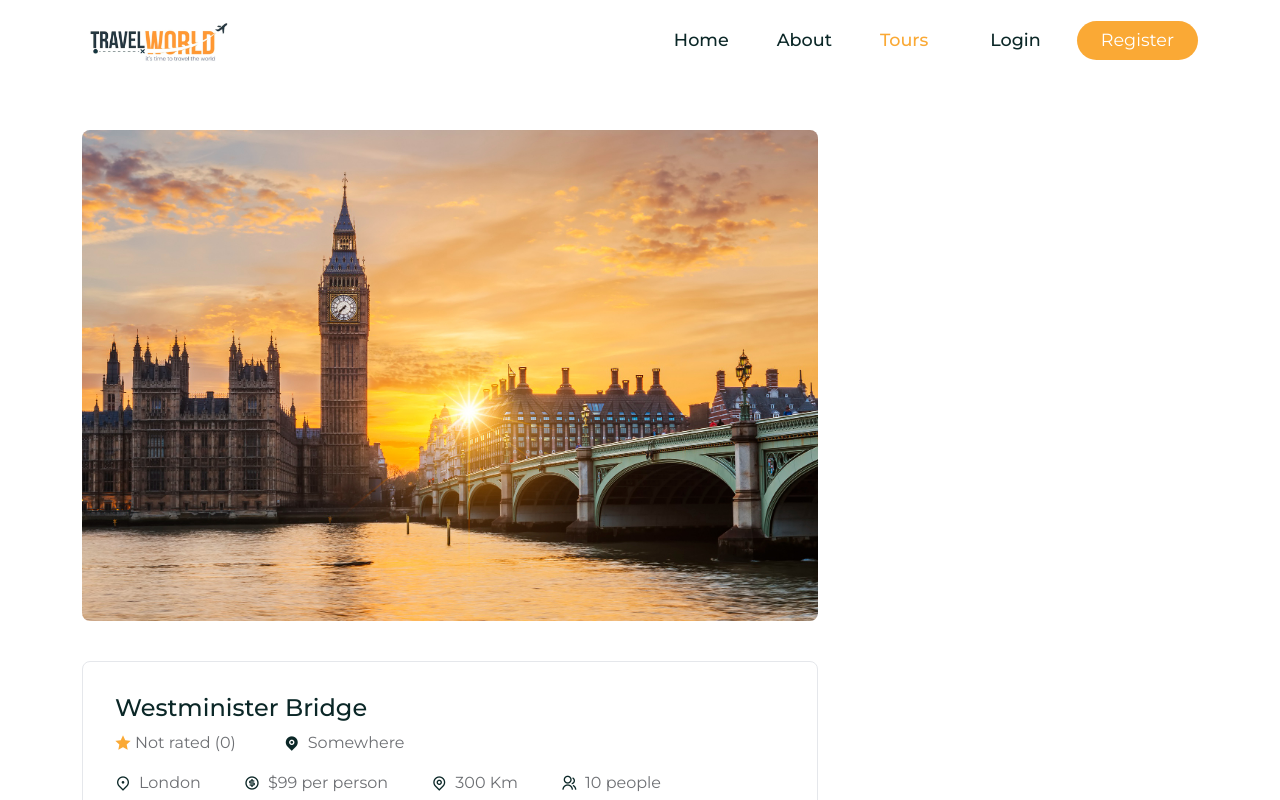
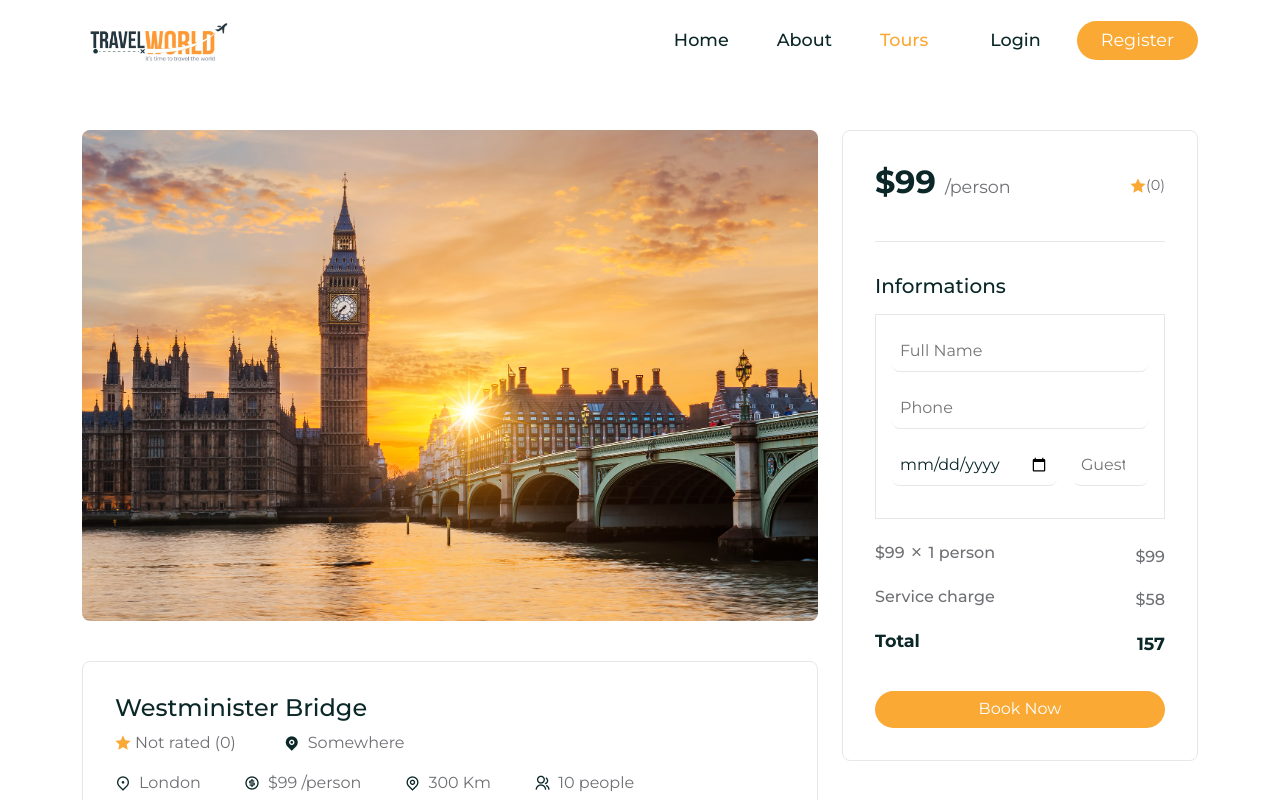
Before and after one commit to UnesABA/Tours-Travel_Booking_Website, a React (Vite) app in the folder client/: page /tours/01 in a window 1280 px wide. Shown: the top 800 px of the page. Built offline with nearby package versions, Linux system fonts and the light colour scheme; a web font is replaced by a local one.

Commit message:
Add tour details page with rating form, sample reviews, and thank you page

```diff
--- /dev/null
+++ b/client/src/components/booking/Booking.jsx
@@ -0,0 +1,116 @@
+import { Form, FormGroup, ListGroup, ListGroupItem, Button } from "reactstrap";
+import "./booking.css";
+import { useState } from "react";
+import { useNavigate } from "react-router-dom";
+
+
+const Booking = ({ tour, avgRating }) => {
+  const { price, reviews } = tour;
+  const navigate = useNavigate()
+
+  const [credentials, setCredentials] = useState({
+    userId: "01",
+    userEmail: "unesaitbenali@gmail.com",
+    fullName: "Younes AIT BEN ALI",
+    phone: "+212610408288",
+    guestSize: "1",
+    bookedAt: "",
+  });
+
+  const handleChange = (event) => {
+    setCredentials((prev) => ({
+      ...prev,
+      [event.target.id]: event.target.value,
+    }));
+  };
+
+  const serviceFee = 58;
+  const totalAmount =
+    Number(price) * Number(credentials.guestSize) + Number(serviceFee);
+
+  const handleClick = (event) => {
+    event.preventDefault();
+
+    navigate("/thank-you")
+  };
+
+  return (
+    <div className="booking">
+      <div className="booking__top d-flex align-items-center justify-content-between">
+        <h3>
+          ${price} <span> /person</span>
+        </h3>
+        <span className="tour__rating d-flex align-items-center">
+          <i className="ri-star-fill"></i> {avgRating === 0 ? null : avgRating}{" "}
+          ({reviews?.length})
+        </span>
+      </div>
+
+      {/* ================== Booking Form ================== */}
+      <div className="booking__form">
+        <h5>Informations</h5>
+        <Form className="booking__info-form" onSubmit={handleClick}>
+          <FormGroup>
+            <input
+              type="text"
+              placeholder="Full Name"
+              id="fullName"
+              required
+              onChange={handleChange}
+            />
+          </FormGroup>
+          <FormGroup>
+            <input
+              type="tel"
+              placeholder="Phone"
+              id="phone"
+              required
+              onChange={handleChange}
+            />
+          </FormGroup>
+          <FormGroup className="d-flex align-items-center gap-3">
+            <input
+              type="date"
+              placeholder=""
+              id="bookedAt"
+              required
+              onChange={handleChange}
+            />
+            <input
+              type="number"
+              placeholder="Guest"
+              id="guestSize"
+              required
+              onChange={handleChange}
+            />
+          </FormGroup>
+        </Form>
+      </div>
+      {/* ================== Booking Form ================== */}
+      <div className="booking__bottom">
+        <ListGroup>
+          <ListGroupItem className="border-0 px-0">
+            <h5 className="d-flex align-items-center gap-1">
+              ${price} <i className="ri-close-line"></i> 1 person
+            </h5>
+            <span>${price}</span>
+          </ListGroupItem>
+          <ListGroupItem className="border-0 px-0">
+            <h5>Service charge</h5>
+            <span>${serviceFee}</span>
+          </ListGroupItem>
+          <ListGroupItem className="total border-0 px-0">
+            <h5>Total</h5>
+            <span>{totalAmount}</span>
+          </ListGroupItem>
+        </ListGroup>
+
+        <Button className="btn primary__btn w-100 mt-4" onClick={handleClick}>
+          Book Now
+        </Button>
+      </div>
+    </div>
+  );
+};
+
+export default Booking;
--- /dev/null
+++ b/client/src/components/booking/booking.css
@@ -0,0 +1,77 @@
+.booking{
+  padding: 2rem;
+  border-radius: 0.5rem;
+  border: 1px solid rgb(229, 231, 235);
+  position: sticky;
+  top: 80px;
+}
+
+.booking__top h3{
+  font-size: 2rem;
+  font-weight: 700;
+}
+
+.booking__top h3 span{
+  font-size: 1.1rem;
+  font-weight: 400;
+  color: var(--text-color);
+}
+
+.booking__top span i{
+  color: var(--secondary-color);
+}
+
+.booking__top{
+  padding-bottom: 2rem;
+  border-bottom: 1px solid rgb(229, 231, 235);
+}
+
+.booking__form{
+  padding-top: 2rem;
+}
+
+.booking__form h5{
+  margin-bottom: 1rem;
+}
+
+.booking__form input{
+  width: 100%;
+  padding: 0.5rem;
+  border-radius: 0.5rem;
+  color: var(--heading-color);
+  font-size: 1rem;
+  border: none;
+  border-bottom: 1px solid rgb(229, 231, 235);
+}
+
+.booking__form input:focus{
+  outline: none;
+}
+
+.booking__info-form{
+  padding: 1rem;
+  border: 1px solid rgb(229, 231, 235);
+}
+
+.booking__bottom li{
+  display: flex;
+  align-items: center;
+  justify-content: space-between;
+}
+
+.booking__bottom li h5,
+.booking__bottom li span{
+  font-size: 1rem;
+  color: var(--text-color);
+  font-weight: 500;
+}
+
+.booking__bottom{
+  margin-top: 1rem;
+}
+
+.total h5, .total span{
+  color: var(--heading-color) !important;
+  font-weight: 700 !important;
+  font-size: 1.1rem !important;
+}
--- /dev/null
+++ b/client/src/pages/ThankYou.jsx
@@ -0,0 +1,31 @@
+import { Container, Row, Col, Button } from "reactstrap";
+import { Link } from "react-router-dom";
+import "../styles/thank-you.css";
+
+const ThankYou = () => {
+  return (
+    <section>
+      <Container>
+        <Row>
+          <Col lg="12" className="pt-5 text-center">
+            <div className="thank__you">
+              <span>
+                <i className="ri-checkbox-circle-line"></i>
+                <h1 className="mb-3 fw-semibold">Thank You</h1>
+                <h3 className="mb-4">Your Tour is booked.</h3>
+
+                <Link to="/home">
+                  <Button className="btn primary__btn w-25">
+                    Back to Home
+                  </Button>
+                </Link>
+              </span>
+            </div>
+          </Col>
+        </Row>
+      </Container>
+    </section>
+  );
+};
+
+export default ThankYou;
--- a/client/src/pages/TourDetails.jsx
+++ b/client/src/pages/TourDetails.jsx
@@ -5,10 +5,14 @@
 import calculateAvgRating from "../utils/AvgRating"
 import avatar from "../assets/images/avatar.jpg"
 import younes from "../assets/images/Younes_AIT_BEN_ALI.jpg"
+import Booking from "../components/booking/Booking"
+import Newsletter from "../shared/Newsletter"
 import "../styles/tour-details.css"
 
 const TourDetails = () => {
   const { id } = useParams()
+  const reviewMsgRef = useRef("")
+  const [tourRating, setTourRating] = useState(null)
 
   const tour = tourData.find((tour) => tour.id === id)
 
@@ -26,7 +30,14 @@
 
   const { totalRating, avgRating } = calculateAvgRating(reviews)
 
+  const submitHandler = (event) => {
+    event.preventDefault()
+
+    const reviewText = reviewMsgRef.current.value
+  }
+
   return (
+    <>
       <section>
         <Container>
           <Row>
@@ -43,7 +54,7 @@
                         className="ri-star-fill"
                         style={{ color: "var(--secondary-color)" }}
                       ></i>{" "}
-                    {calculateAvgRating === 0 ? null : avgRating}{" "}
+                      {avgRating === 0 ? null : avgRating}{" "}
                       {totalRating === 0 ? (
                         "Not rated"
                       ) : (
@@ -62,11 +73,11 @@
                       <i className="ri-map-pin-2-line"></i> {city}
                     </span>
                     <span>
-                    <i className="ri-money-dollar-circle-line"></i> ${price} per
-                    person
+                      <i className="ri-money-dollar-circle-line"></i> ${price}{" "}
+                      /person
                     </span>
                     <span>
-                    <i class="ri-map-pin-line"></i> {distance} Km
+                      <i className="ri-map-pin-line"></i> {distance} Km
                     </span>
                     <span>
                       <i className="ri-group-line"></i> {maxGroupSize} people
@@ -80,30 +91,36 @@
                 {/* ===================== Tour Reviews Section ===================== */}
                 <div className="tour__reviews mt-4">
                   <h4>
-                  Reviews ({reviews?.length} review{reviews?.length > 1 && "s"})
+                    Reviews ({reviews?.length} review
+                    {reviews?.length > 1 && "s"})
                   </h4>
 
-                <Form>
+                  <Form onSubmit={submitHandler}>
                     <div className="rating__group d-flex align-items-center gap-3 mb-4">
-                    <span>
+                      <span onClick={() => setTourRating(1)}>
                         1 <i className="ri-star-fill"></i>
                       </span>
-                    <span>
+                      <span onClick={() => setTourRating(2)}>
                         2 <i className="ri-star-fill"></i>
                       </span>
-                    <span>
+                      <span onClick={() => setTourRating(3)}>
                         3 <i className="ri-star-fill"></i>
                       </span>
-                    <span>
+                      <span onClick={() => setTourRating(4)}>
                         4 <i className="ri-star-fill"></i>
                       </span>
-                    <span>
+                      <span onClick={() => setTourRating(5)}>
                         5 <i className="ri-star-fill"></i>
                       </span>
                     </div>
 
                     <div className="review__input">
-                    <input type="text" placeholder="Share your thoughts" />
+                      <input
+                        type="text"
+                        ref={reviewMsgRef}
+                        placeholder="Share your thoughts"
+                        required
+                      />
                       <button
                         className="btn primary__btn text-white"
                         type="Submit"
@@ -116,7 +133,7 @@
                   <ListGroup className="user__reviews">
                     {reviews?.map((review) => (
                       <div className="review__item">
-                      <img src={avatar} alt="" />
+                        <img src={avatar} />
 
                         <div className="w-100">
                           <div className="d-flex align-items-center justify-content-between">
@@ -179,9 +196,15 @@
                 {/* ===================== Tour Reviews Section ===================== */}
               </div>
             </Col>
+
+            <Col lg="4">
+              <Booking tour={tour} avgRating={avgRating} />
+            </Col>
           </Row>
         </Container>
       </section>
+      <Newsletter />
+    </>
   )
 }
 
--- a/client/src/router/Routes.jsx
+++ b/client/src/router/Routes.jsx
@@ -5,6 +5,7 @@
 import Login                     from "../pages/Login"
 import Register                  from "../pages/Register"
 import SearchResultList          from "../pages/SearchResultList"
+import ThankYou                  from "../pages/ThankYou"
 
 const Router = () => {
   return (
@@ -15,6 +16,7 @@
       <Route path= "/register"     element= {<Register/>}/>
       <Route path= "/tours"        element= {<Tours/>}/>
       <Route path= "/tours/:id"    element= {<TourDetails/>}/>
+      <Route path= "/thank-you"    element= {<ThankYou/>}/>
       <Route path= "/tours/search" element= {<SearchResultList/>}/>
     </Routes>
   )
--- /dev/null
+++ b/client/src/styles/thank-you.css
@@ -0,0 +1,9 @@
+.thank__you span i{
+  font-size: 5rem;
+  color: green;
+}
+
+.thank__you h1{
+  font-size: 3.6rem;
+  font-family: var(--subtitle-font-name);
+}
```
Also changed, not shown: client/src/components/Header/Header.jsx (+25 -27 lines), client/src/components/footer/Footer.jsx (+6 -6 lines). Lines whose indentation alone changed are shown as unchanged.
